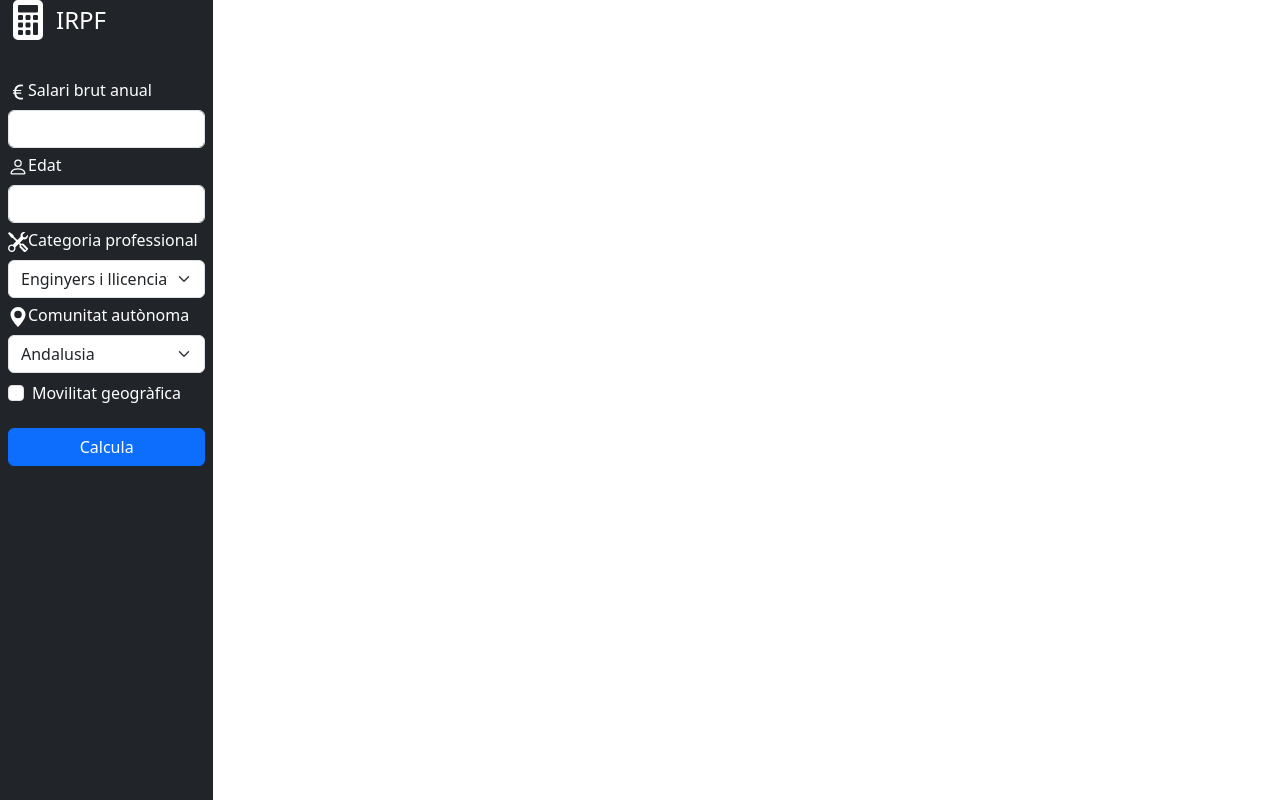
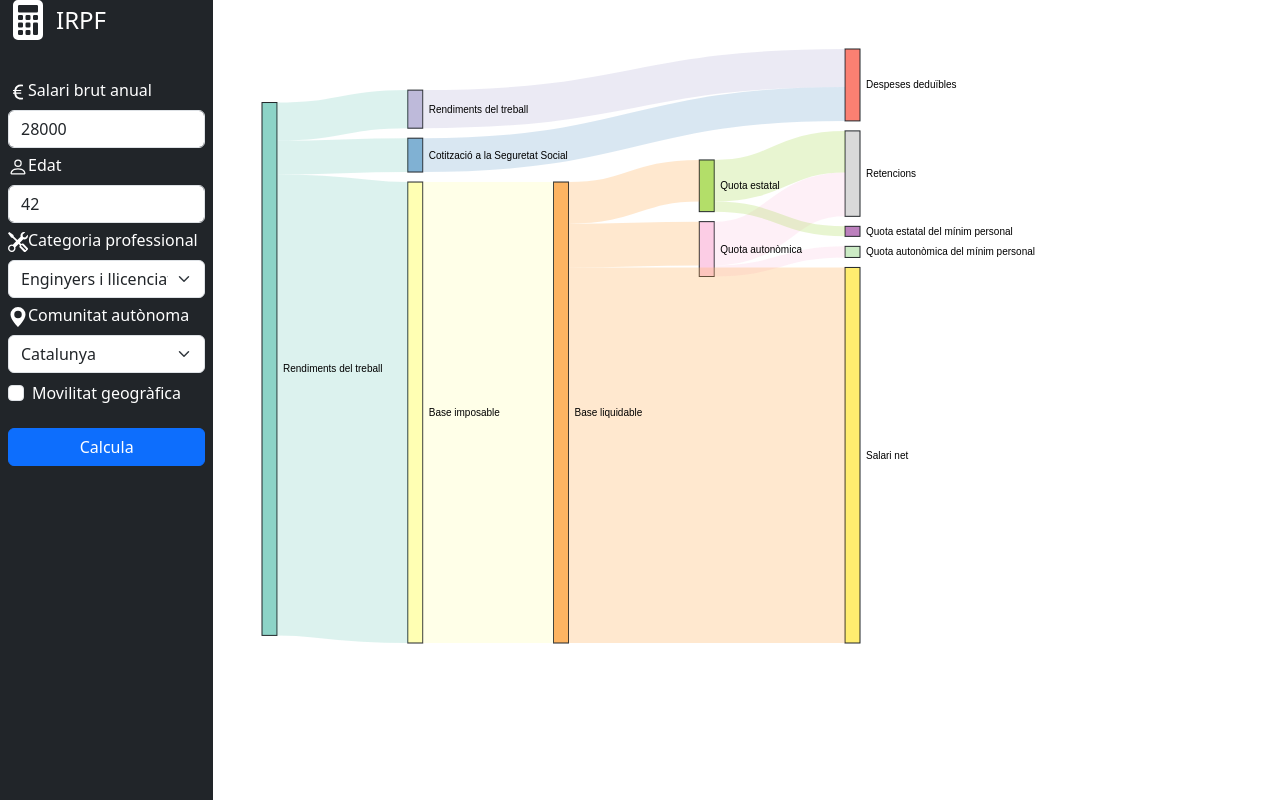
Before and after one commit to oriolarcas/irpf, a React (Create React App) app in the folder irpf/: page / in a window 1280 px wide. Built offline with nearby package versions, Linux system fonts and the light colour scheme.

Commit message:
Calculate on change

```diff
--- a/irpf/src/App.tsx
+++ b/irpf/src/App.tsx
@@ -209,7 +209,7 @@ class App extends React.Component {
             })),
         };
 
-        this.setState({data: data});
+        this.setState({data});
     };
 
     renderSankey(): JSX.Element | null {
--- a/irpf/src/Sidebar.tsx
+++ b/irpf/src/Sidebar.tsx
@@ -1,6 +1,7 @@
 import { IrpfParameters, CategoriaProfessional, ComunitatAutònoma, GrauDiscapacitat, Dependent } from './Irpf';
 
 import React from 'react';
+import { useEffect } from 'react';
 
 import Col from 'react-bootstrap/Col';
 import Form from 'react-bootstrap/Form';
@@ -36,22 +37,22 @@ class Sidebar extends React.Component<{onInput?: (params: IrpfParameters) => voi
         ['K', CategoriaProfessional.TreballadorsMenors18Anys],
     ]);
 
-    SelectToComunitatAutònoma = new Map<string, ComunitatAutònoma>([
-        ['1', ComunitatAutònoma.Andalusia],
-        ['2', ComunitatAutònoma.Aragó],
-        ['3', ComunitatAutònoma.Astúries],
-        ['4', ComunitatAutònoma.Balears],
-        ['5', ComunitatAutònoma.Canaries],
-        ['6', ComunitatAutònoma.Cantàbria],
-        ['7', ComunitatAutònoma.CastellaILleó],
-        ['8', ComunitatAutònoma.CastellaLaManxa],
-        ['9', ComunitatAutònoma.Catalunya],
-        ['10', ComunitatAutònoma.Extremadura],
-        ['11', ComunitatAutònoma.Galícia],
-        ['12', ComunitatAutònoma.LaRioja],
-        ['13', ComunitatAutònoma.Madrid],
-        ['14', ComunitatAutònoma.Múrcia],
-        ['15', ComunitatAutònoma.PaísValencià],
+    SelectToComunitatAutònoma = new Map<string, {comunitatAutònoma: ComunitatAutònoma, name: string}>([
+        ['1', {comunitatAutònoma: ComunitatAutònoma.Andalusia, name: "Andalusia"}],
+        ['2', {comunitatAutònoma: ComunitatAutònoma.Aragó, name: "Aragó"}],
+        ['3', {comunitatAutònoma: ComunitatAutònoma.Astúries, name: "Astúries"}],
+        ['4', {comunitatAutònoma: ComunitatAutònoma.Balears, name: "Balears"}],
+        ['5', {comunitatAutònoma: ComunitatAutònoma.Canaries, name: "Canaries"}],
+        ['6', {comunitatAutònoma: ComunitatAutònoma.Cantàbria, name: "Cantàbria"}],
+        ['7', {comunitatAutònoma: ComunitatAutònoma.CastellaILleó, name: "Castella i Lleó"}],
+        ['8', {comunitatAutònoma: ComunitatAutònoma.CastellaLaManxa, name: "Castella - la Manxa"}],
+        ['9', {comunitatAutònoma: ComunitatAutònoma.Catalunya, name: "Catalunya"}],
+        ['10', {comunitatAutònoma: ComunitatAutònoma.Extremadura, name: "Extremadura"}],
+        ['11', {comunitatAutònoma: ComunitatAutònoma.Galícia, name: "Galícia"}],
+        ['12', {comunitatAutònoma: ComunitatAutònoma.LaRioja, name: "La Rioja"}],
+        ['13', {comunitatAutònoma: ComunitatAutònoma.Madrid, name: "Madrid"}],
+        ['14', {comunitatAutònoma: ComunitatAutònoma.Múrcia, name: "Múrcia"}],
+        ['15', {comunitatAutònoma: ComunitatAutònoma.PaísValencià, name: "País Valencià"}],
     ]);
 
     constructor(props: any) {
@@ -63,8 +64,10 @@ class Sidebar extends React.Component<{onInput?: (params: IrpfParameters) => voi
             this.FormTextRefs.set(field, React.createRef());
         }
         // Default values
+        values.set(IrpfFormFields.SalariBrut, "28000"); // https://www.idescat.cat/indicadors/?id=anuals&n=10400
+        values.set(IrpfFormFields.Edat, "42"); // https://www.idescat.cat/treball/epa?tc=4&id=xc1152&dt=2022&dt=2022
         values.set(IrpfFormFields.CategoriaProfessional, this.SelectToCategoriaProfessional.keys().next().value);
-        values.set(IrpfFormFields.ComunitatAutònoma, this.SelectToComunitatAutònoma.keys().next().value);
+        values.set(IrpfFormFields.ComunitatAutònoma, Array.from(this.SelectToComunitatAutònoma.entries()).filter(([value, props]) => (props.comunitatAutònoma == ComunitatAutònoma.Catalunya))[0][0]);
         values.set(IrpfFormFields.MovilitatGeogràfica, false);
 
         this.setState({values});
@@ -88,16 +91,19 @@ class Sidebar extends React.Component<{onInput?: (params: IrpfParameters) => voi
                 break;
         }
         this.setState({values});
+        this.onInput();
     }
 
-    onInput = (event: any) => {
-        event.preventDefault();
+    onInput = (event?: any) => {
+        if (event !== undefined) {
+            event.preventDefault();
+        }
 
         const values = this.state.values;
         const salariBrut = parseInt(values.get(IrpfFormFields.SalariBrut));
         const edat = parseInt(values.get(IrpfFormFields.Edat));
         const categoriaProfessional = this.SelectToCategoriaProfessional.get(values.get(IrpfFormFields.CategoriaProfessional));
-        const comunitatAutònoma = this.SelectToComunitatAutònoma.get(values.get(IrpfFormFields.ComunitatAutònoma));
+        const comunitatAutònoma = this.SelectToComunitatAutònoma.get(values.get(IrpfFormFields.ComunitatAutònoma))?.comunitatAutònoma;
         const movilitatGeogràfica = values.get(IrpfFormFields.MovilitatGeogràfica);
 
         if (Number.isNaN(salariBrut)) {
@@ -150,6 +156,10 @@ class Sidebar extends React.Component<{onInput?: (params: IrpfParameters) => voi
         console.error(msg);
     }
 
+    componentDidMount(): void {
+        this.onInput();
+    }
+
     render() {
         return (
             <Col md={3} xl={2} className='sidebar col-auto px-sm-2 px-0 bg-dark'>
@@ -165,7 +175,7 @@ class Sidebar extends React.Component<{onInput?: (params: IrpfParameters) => voi
                                 <CurrencyEuro size={20} color='white' />
                                 Salari brut anual
                             </Form.Label>
-                            <Form.Control id={IrpfFormFields.SalariBrut} onChange={this.onChange} />
+                            <Form.Control id={IrpfFormFields.SalariBrut} onChange={this.onChange} value={this.state.values.get(IrpfFormFields.SalariBrut)} />
                             <Form.Text id="passwordHelpBlock" className='text-warning d-none' >
                                 El teu salari brut anual en €. Un número positiu, sense punts, comes, espais o altres símbols.
                             </Form.Text>
@@ -175,7 +185,7 @@ class Sidebar extends React.Component<{onInput?: (params: IrpfParameters) => voi
                                 <Person size={20} color='white' />
                                 Edat
                             </Form.Label>
-                            <Form.Control id={IrpfFormFields.Edat} onChange={this.onChange} />
+                            <Form.Control id={IrpfFormFields.Edat} onChange={this.onChange} value={this.state.values.get(IrpfFormFields.Edat)} />
                         </li>
                         <li className="nav-item">
                             <Form.Label htmlFor={IrpfFormFields.CategoriaProfessional}>
@@ -202,21 +212,15 @@ class Sidebar extends React.Component<{onInput?: (params: IrpfParameters) => voi
                                 Comunitat autònoma
                             </Form.Label>
                             <Form.Select id={IrpfFormFields.ComunitatAutònoma} aria-label="Comunitat Autònoma" onChange={this.onChange}>
-                                <option value='1'>Andalusia</option>
-                                <option value='2'>Aragó</option>
-                                <option value='3'>Astúries</option>
-                                <option value='4'>Balears</option>
-                                <option value='5'>Canaries</option>
-                                <option value='6'>Cantàbria</option>
-                                <option value='7'>Castella i Lleó</option>
-                                <option value='8'>Castella - la Manxa</option>
-                                <option value='9'>Catalunya</option>
-                                <option value='10'>Extremadura</option>
-                                <option value='11'>Galícia</option>
-                                <option value='12'>La Rioja</option>
-                                <option value='13'>Madrid</option>
-                                <option value='14'>Múrcia</option>
-                                <option value='15'>País Valencià</option>
+                                {
+                                    Array.from(this.SelectToComunitatAutònoma.entries()).map((value) => {
+                                        return <option
+                                            value={value[0]}
+                                            selected={this.state.values.get(IrpfFormFields.ComunitatAutònoma) == value[0] ? true : undefined}>
+                                                {value[1].name}
+                                            </option>
+                                    })
+                                }
                             </Form.Select>
                             <Form.Check type='checkbox' id={IrpfFormFields.MovilitatGeogràfica} label='Movilitat geogràfica' className='mt-2' onChange={this.onChange} />
                         </li>
```
